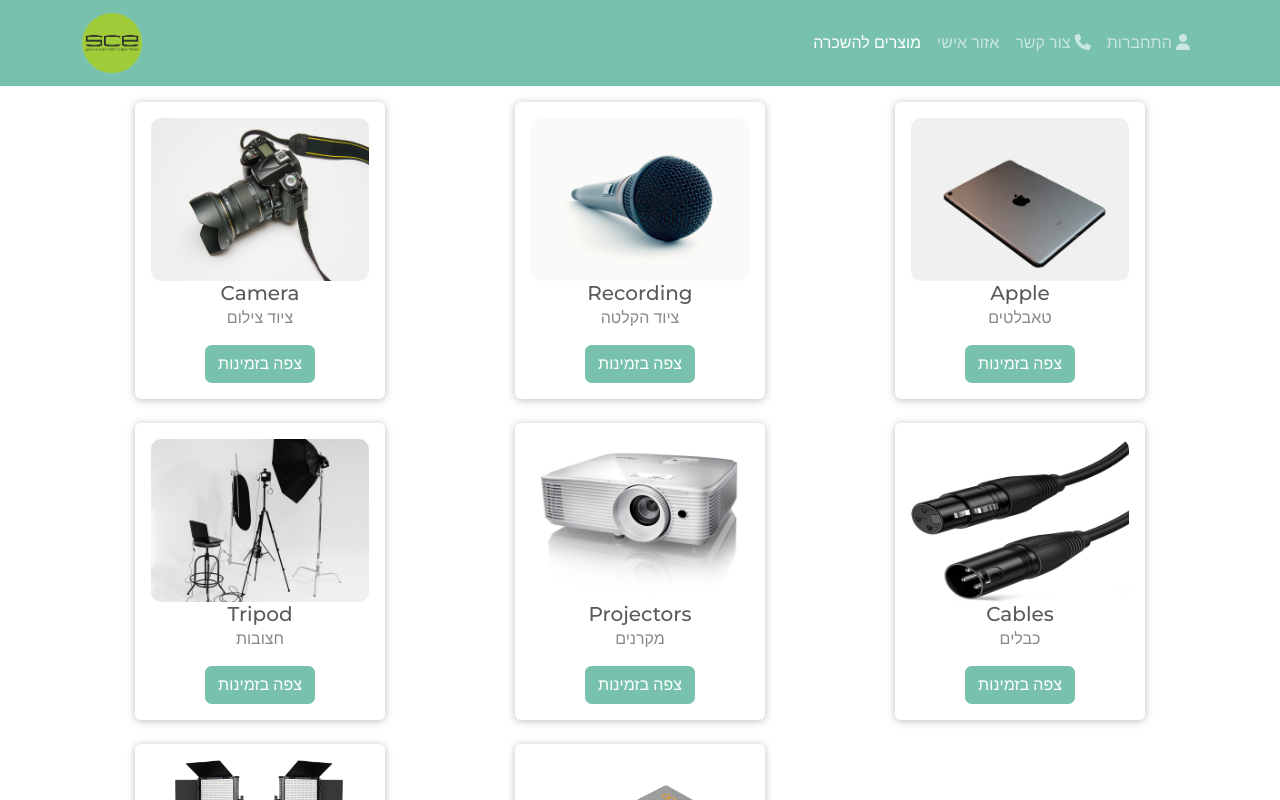
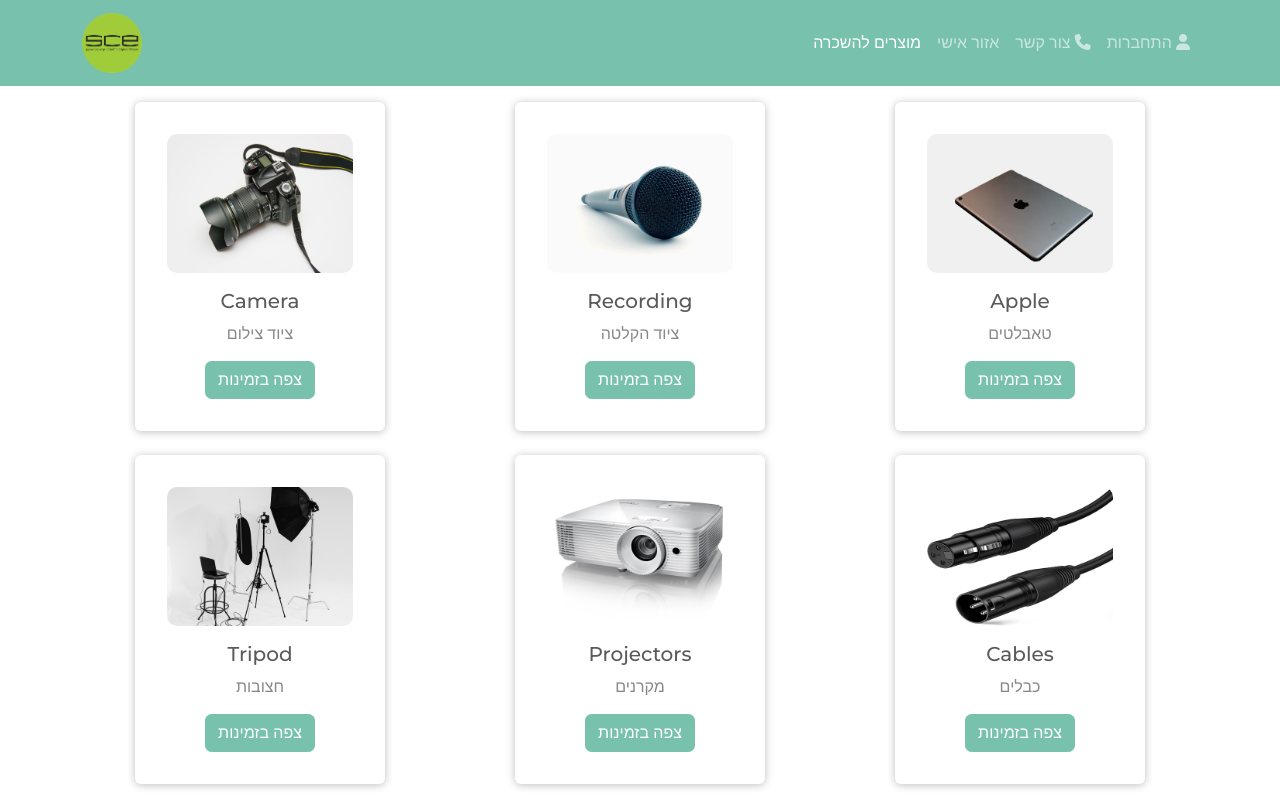
Before and after one commit to BS-PMC-2023/BS-PMC-2023-Team12, a React (Create React App) app in the folder frontend/: page /ProductsScreen in a window 1280 px wide. Shown: the top 800 px of the page. Built offline with nearby package versions, Linux system fonts and the light colour scheme; some icons are missing.

Commit message:
add hover to cards css

```diff
--- a/frontend/src/components/ProductScreen/CardProd.js
+++ b/frontend/src/components/ProductScreen/CardProd.js
@@ -5,7 +5,7 @@
         <div class="card_prod" >
             <img src={props.img} class="card-img-top" alt="pic"/>
             <div class="card-body">
-                <h5 class="card-title">{props.header}</h5>
+                <h5 class="card-title-card-prod">{props.header}</h5>
                 <p class="card-text">{props.p}</p>
                 <a href="#" class="btn btn-primary">{props.a}</a>
             </div>
--- a/frontend/src/index.css
+++ b/frontend/src/index.css
@@ -46,12 +46,21 @@
   margin: 0 auto;
   box-shadow: 0 1px 8px rgba(0, 0, 0, 0.26);
   border-radius: 6px;
-  padding: 1rem;
+  padding: 2rem;
   overflow: hidden;
   background: rgb(255, 255, 255);
   width: 70%;
   height: 100%;
   text-align: center;
+}
+
+.card_prod:hover{
+  box-shadow: 0 10px 8px #2d332f;
+  scale: 110%;
+}
+
+.card-title-card-prod{
+  margin-top: 16px;
 }
 
 .ProductsScreen{
```
